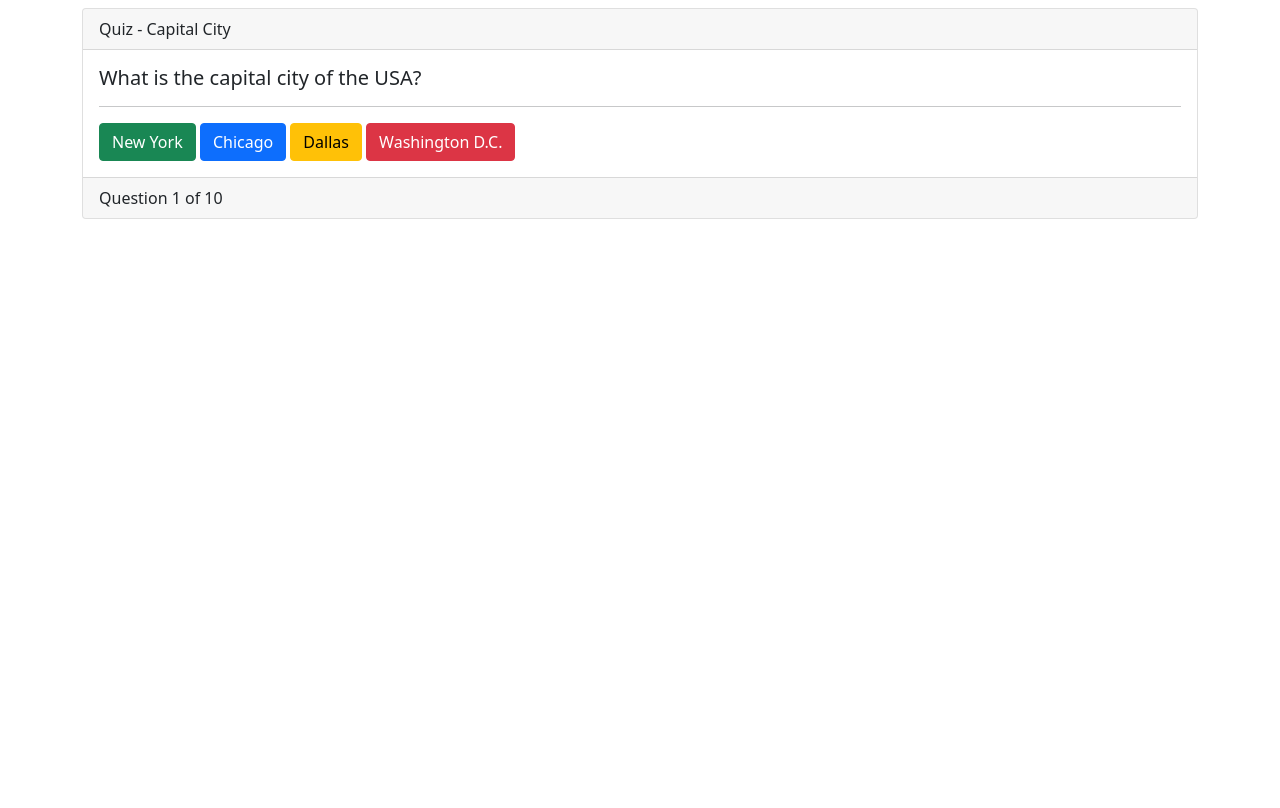
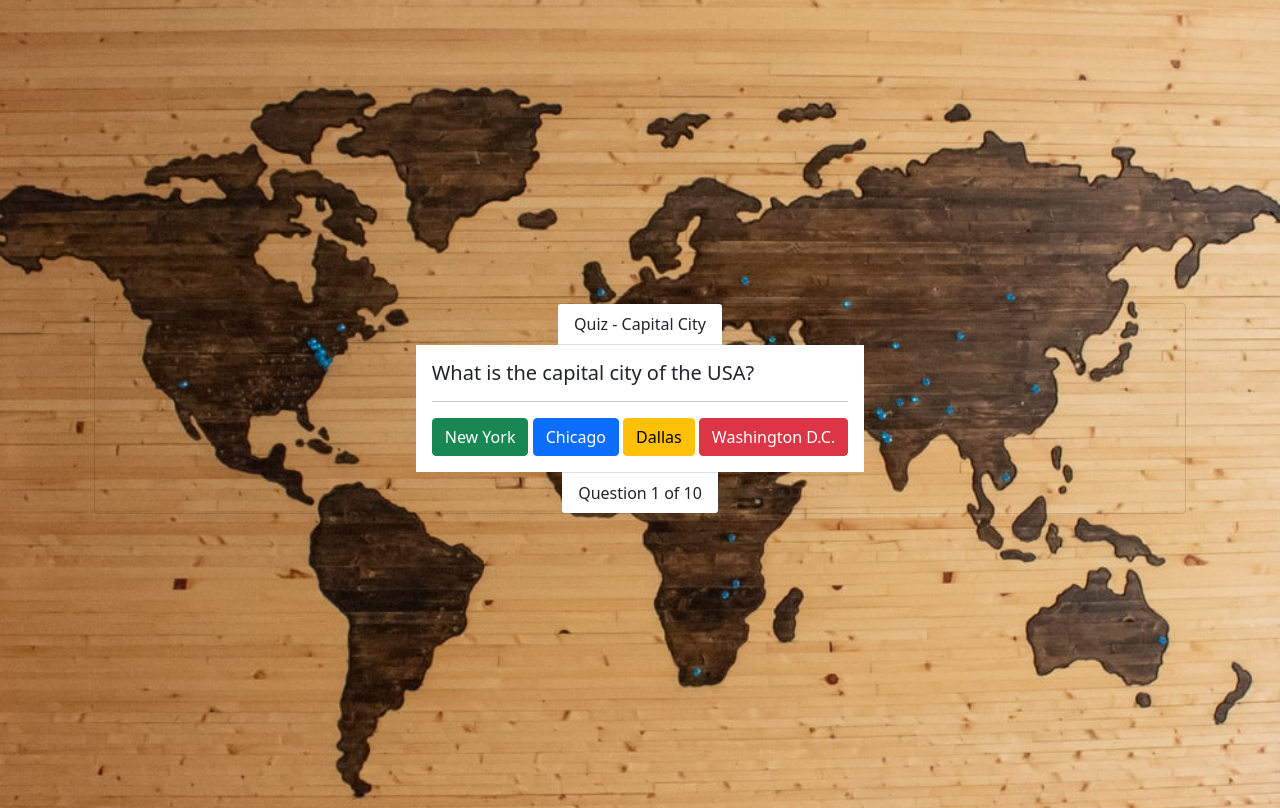
Before and after one commit to Afkre/Javascript-Quiz-Capital-City, a plain HTML site: page index.html in a window 1280 px wide. Drawn offline with nearby package versions, Linux system fonts and the light colour scheme.

Commit message:
Update 22.01.04

```diff
--- a/index.html
+++ b/index.html
@@ -6,6 +6,7 @@
     <meta name="viewport" content="width=device-width, initial-scale=1.0">
     <link href="https://cdn.jsdelivr.net/npm/bootstrap@5.1.3/dist/css/bootstrap.min.css" rel="stylesheet"
     integrity="sha384-1BmE4kWBq78iYhFldvKuhfTAU6auU8tT94WrHftjDbrCEXSU1oBoqyl2QvZ6jIW3" crossorigin="anonymous">
+    <link rel="stylesheet" href="style.css">
     <title>Quiz App</title>
 </head>
 <body>
@@ -13,11 +14,11 @@
         <div class="row">
             <div class="col-12">
                 <div class="card">
-                    <div class="card-header">
+                    <div class="card-header bg-white">
                         Quiz - Capital City
                     </div>
-                    <div class="card-body">
-                        <h5 id="question" class="card-title">
+                    <div class="card-body bg-white">
+                        <h5 id="question" class="card-title bg-white">
                             Question Text
                         </h5>
                         <hr>
@@ -44,7 +45,7 @@
                             </button>
                         </div>
                     </div>
-                    <div id="progress" class="card-footer"></div>
+                    <div id="progress" class="card-footer bg-white"></div>
 
                 </div>
 
--- a/style.css
+++ b/style.css
@@ -0,0 +1,30 @@
+*{
+    box-sizing: border-box;
+
+}
+
+body{
+    background-image: url(/world.jpg);
+    background-size: cover;
+    background-position: center center;
+    min-height: 100vh;
+    margin: 0;
+}
+
+.row{
+    background-size: cover;
+    background-position: center center;
+    min-height: 100vh;
+    align-items: center;
+    justify-content: center;
+    margin: 0;
+}
+
+.card{
+    background-size: cover;
+    background-color: transparent;
+    background-position: center center;
+    align-items: center;
+    justify-content: center;
+    margin: 0;
+}
```
Also changed, not shown: app.js (+15 -3 lines), world.jpg (added).
